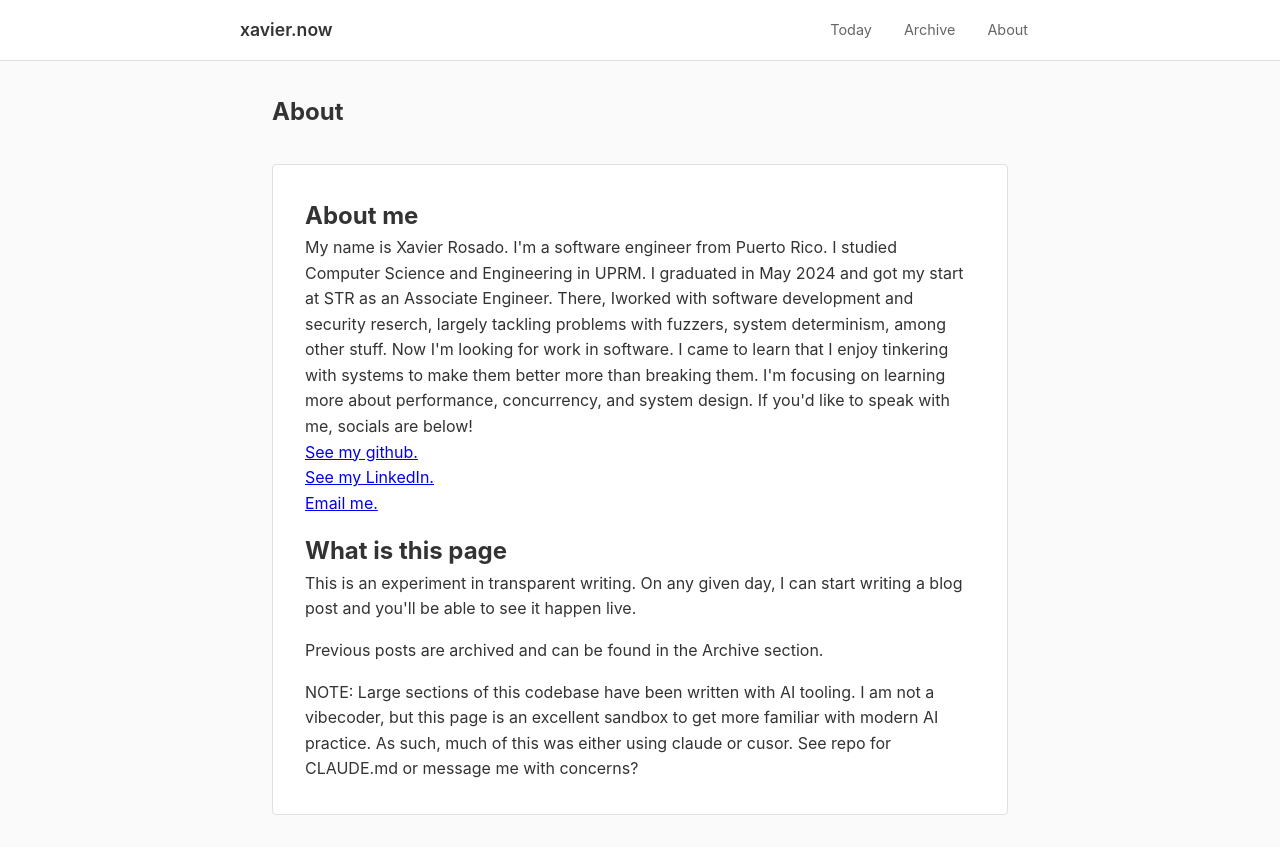
After one commit to XV1R/xavier.now, a FastAPI app: template templates/about.html in a window 1280 px wide. The commit adds this page. Run offline with FastAPI, Linux system fonts and the light colour scheme; the template is opened without the code that fills it, so the values that code supplies are empty.

Commit message:
Refactor for about and archive page

```diff
--- a/app.py
+++ b/app.py
@@ -121,6 +121,7 @@ async def index(request: Request):
             "is_admin": admin,
             "is_live": True,
             "ws_token": ws_token,
+            "active_tab": "today",
         },
     )
 
@@ -164,9 +165,29 @@ async def logout():
     return response
 
 
+@app.get("/posts", response_class=HTMLResponse)
+async def posts_list(request: Request):
+    return templates.TemplateResponse(
+        "posts.html",
+        {
+            "request": request,
+            "title": "Archive - xavier.now",
+            "posts": [],
+            "active_tab": "posts",
+        },
+    )
+
+
 @app.get("/about", response_class=HTMLResponse)
 async def about(request: Request):
-    return HTMLResponse(content="<h1>About Xavier</h1>")
+    return templates.TemplateResponse(
+        "about.html",
+        {
+            "request": request,
+            "title": "About - xavier.now",
+            "active_tab": "about",
+        },
+    )
 
 
 def get_user_from_token(token: str | None) -> str | None:
--- /dev/null
+++ b/templates/about.html
@@ -0,0 +1,46 @@
+{% extends "base.html" %}
+
+{% block extra_styles %}
+        .about-header {
+            margin-bottom: 2rem;
+        }
+        .about-header h1 {
+            font-size: 1.5rem;
+            margin-bottom: 0.5rem;
+        }
+        .about-content {
+            background: #fff;
+            border: 1px solid #e0e0e0;
+            border-radius: 4px;
+            padding: 2rem;
+        }
+        .about-content p {
+            margin-bottom: 1rem;
+        }
+        .about-content p:last-child {
+            margin-bottom: 0;
+        }
+{% endblock %}
+
+{% block content %}
+        <div class="about-header">
+            <h1>About</h1>
+        </div>
+        <div class="about-content">
+            <h2>About me</h2>
+            <p>
+                My name is Xavier Rosado. I'm a software engineer from Puerto Rico. I studied Computer Science and Engineering in UPRM. I graduated in May 2024 and got my start at STR as an Associate Engineer. There, Iworked with software development and security reserch, largely tackling problems with fuzzers, system determinism, among other stuff. Now I'm looking for work in software. I came to learn that I enjoy tinkering with systems to make them better more than breaking them. I'm focusing on learning more about performance, concurrency, and system design. If you'd like to speak with me, socials are below!
+            <br>
+            <a href="github.com/XV1R">See my github.</a>
+            <br>
+            <a href="https://www.linkedin.com/in/xavier-rosado">See my LinkedIn.</a>
+            <br>
+            <a href="mailto:xavytron@gmail.com">Email me.</a>
+            <br>
+            </p>
+            <h2>What is this page</h2>
+            <p>This is an experiment in transparent writing. On any given day, I can start writing a blog post and you'll be able to see it happen live.</p>
+            <p>Previous posts are archived and can be found in the Archive section.</p>
+            <p>NOTE: Large sections of this codebase have been written with AI tooling. I am not a vibecoder, but this page is an excellent sandbox to get more familiar with modern AI practice. As such, much of this was either using claude or cusor. See repo for CLAUDE.md or message me with concerns?
+        </div>
+{% endblock %}
--- /dev/null
+++ b/templates/base.html
@@ -0,0 +1,84 @@
+<!DOCTYPE html>
+<html lang="en">
+<head>
+    <meta charset="UTF-8">
+    <meta name="viewport" content="width=device-width, initial-scale=1.0">
+    <title>{{ title | default("xavier.now") }}</title>
+    <style>
+        * {
+            box-sizing: border-box;
+            margin: 0;
+            padding: 0;
+        }
+        body {
+            font-family: -apple-system, BlinkMacSystemFont, "Segoe UI", Roboto, sans-serif;
+            line-height: 1.6;
+            background: #fafafa;
+            color: #333;
+        }
+        .topbar {
+            background: #fff;
+            border-bottom: 1px solid #e0e0e0;
+            padding: 0 2rem;
+            position: sticky;
+            top: 0;
+            z-index: 100;
+        }
+        .topbar-inner {
+            max-width: 800px;
+            margin: 0 auto;
+            display: flex;
+            justify-content: space-between;
+            align-items: center;
+        }
+        .topbar-brand {
+            font-weight: 600;
+            font-size: 1.1rem;
+            color: #333;
+            text-decoration: none;
+            padding: 1rem 0;
+        }
+        .topbar-nav {
+            display: flex;
+            gap: 0.5rem;
+        }
+        .topbar-nav a {
+            color: #666;
+            text-decoration: none;
+            padding: 1rem 0.75rem;
+            font-size: 0.9rem;
+            border-bottom: 2px solid transparent;
+            transition: color 0.2s, border-color 0.2s;
+        }
+        .topbar-nav a:hover {
+            color: #333;
+        }
+        .topbar-nav a.active {
+            color: #007bff;
+            border-bottom-color: #007bff;
+        }
+        .container {
+            max-width: 800px;
+            margin: 0 auto;
+            padding: 2rem;
+        }
+        {% block extra_styles %}{% endblock %}
+    </style>
+</head>
+<body>
+    <nav class="topbar">
+        <div class="topbar-inner">
+            <a href="/" class="topbar-brand">xavier.now</a>
+            <div class="topbar-nav">
+                <a href="/" class="{{ 'active' if active_tab == 'today' else '' }}">Today</a>
+                <a href="/posts" class="{{ 'active' if active_tab == 'posts' else '' }}">Archive</a>
+                <a href="/about" class="{{ 'active' if active_tab == 'about' else '' }}">About</a>
+            </div>
+        </div>
+    </nav>
+    <div class="container">
+        {% block content %}{% endblock %}
+    </div>
+    {% block scripts %}{% endblock %}
+</body>
+</html>
```
Also changed, not shown: templates/post.html (+11 -32 lines), templates/posts.html (added, +73 -0 lines).
